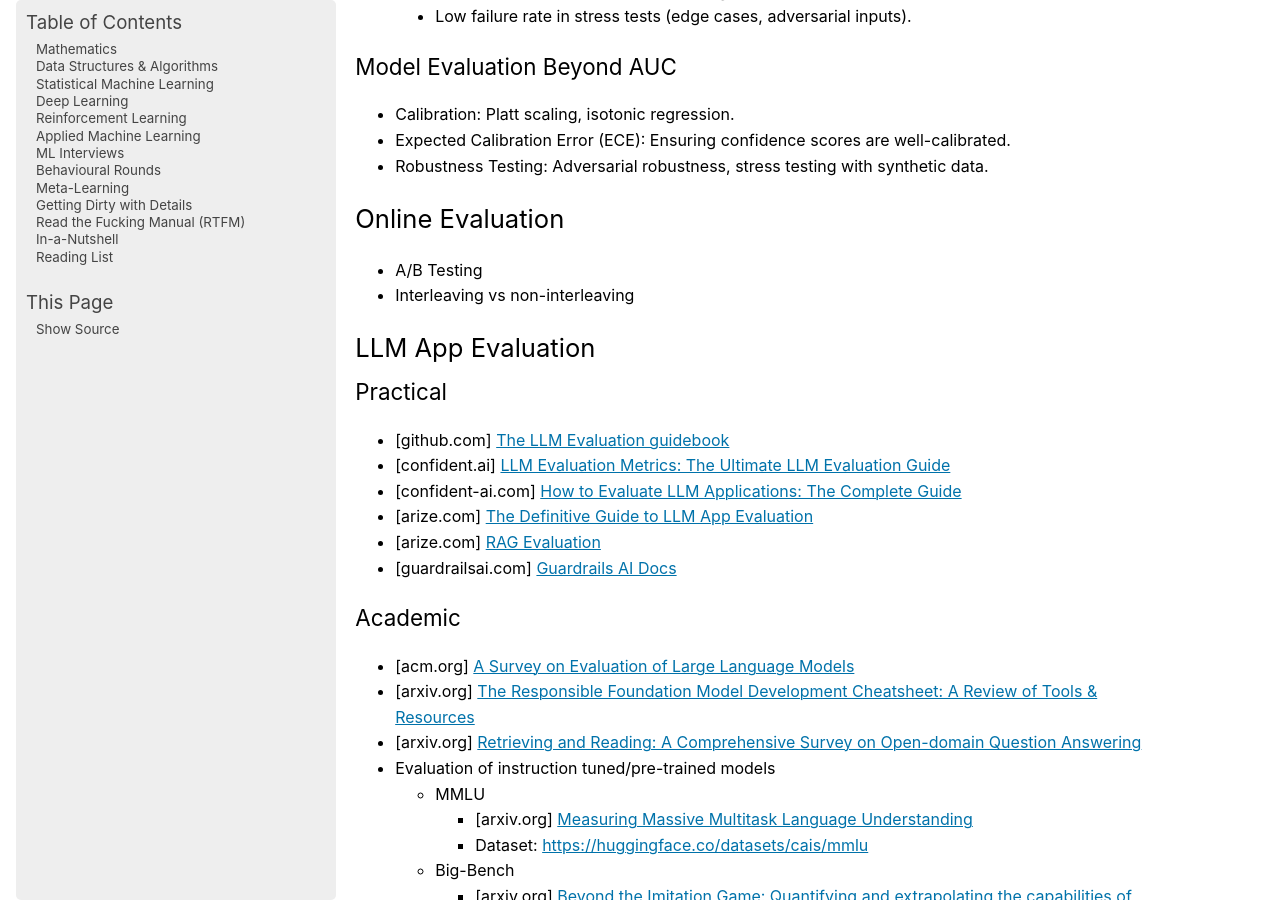
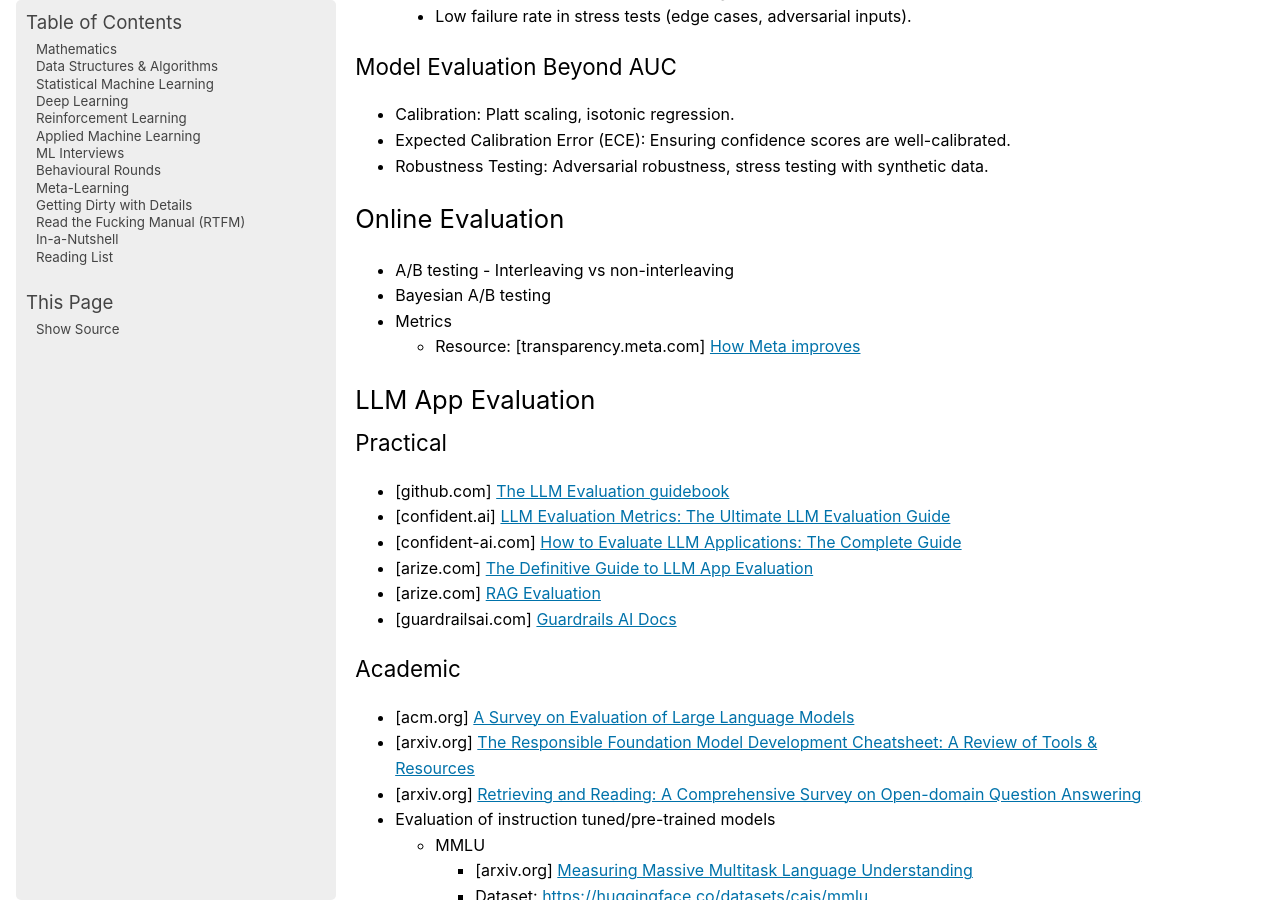
Before and after one commit to uselesstechjunks/leetcode, a Sphinx documentation site: the page built from docs/source/applied/practical/eval.rst, in a window 1280 px wide and 900 px high, scrolled down 1360 px. Built offline with Sphinx 7.4.7, drawn with Linux system fonts in a browser that asks for light colours; pages that are not in the unit, such as notebooks, are missing from menus.

Commit message:
Update eval.rst

```diff
--- a/docs/source/applied/practical/eval.rst
+++ b/docs/source/applied/practical/eval.rst
@@ -56,8 +56,11 @@ Model Evaluation Beyond AUC
 ***********************************************************************
 Online Evaluation
 ***********************************************************************
-- A/B Testing
-- Interleaving vs non-interleaving
+- A/B testing - Interleaving vs non-interleaving
+- Bayesian A/B testing
+- Metrics
+
+	- Resource: [transparency.meta.com] `How Meta improves <https://transparency.meta.com/en-gb/policies/improving/>`_
 
 **************************************************************************************
 LLM App Evaluation
```
